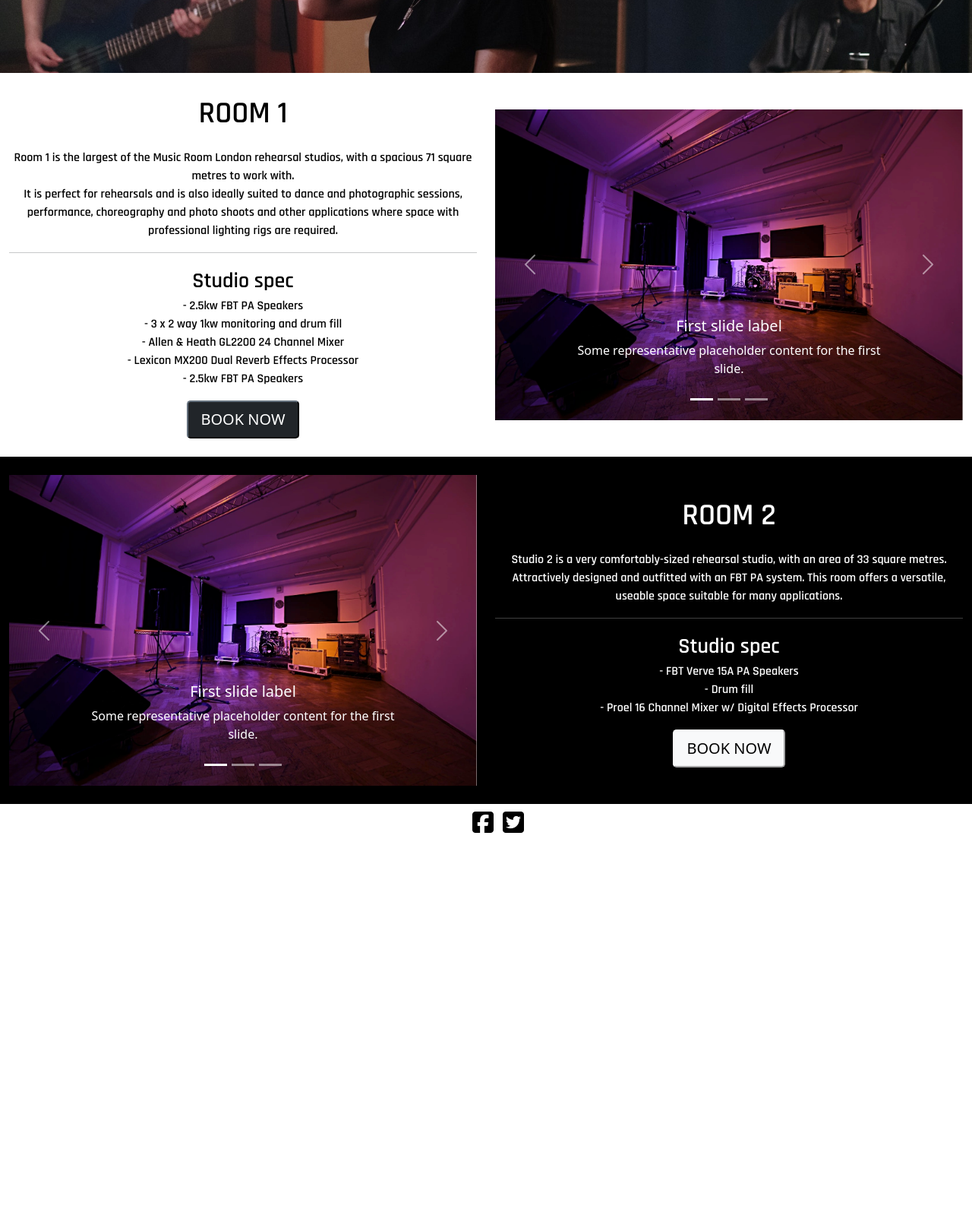
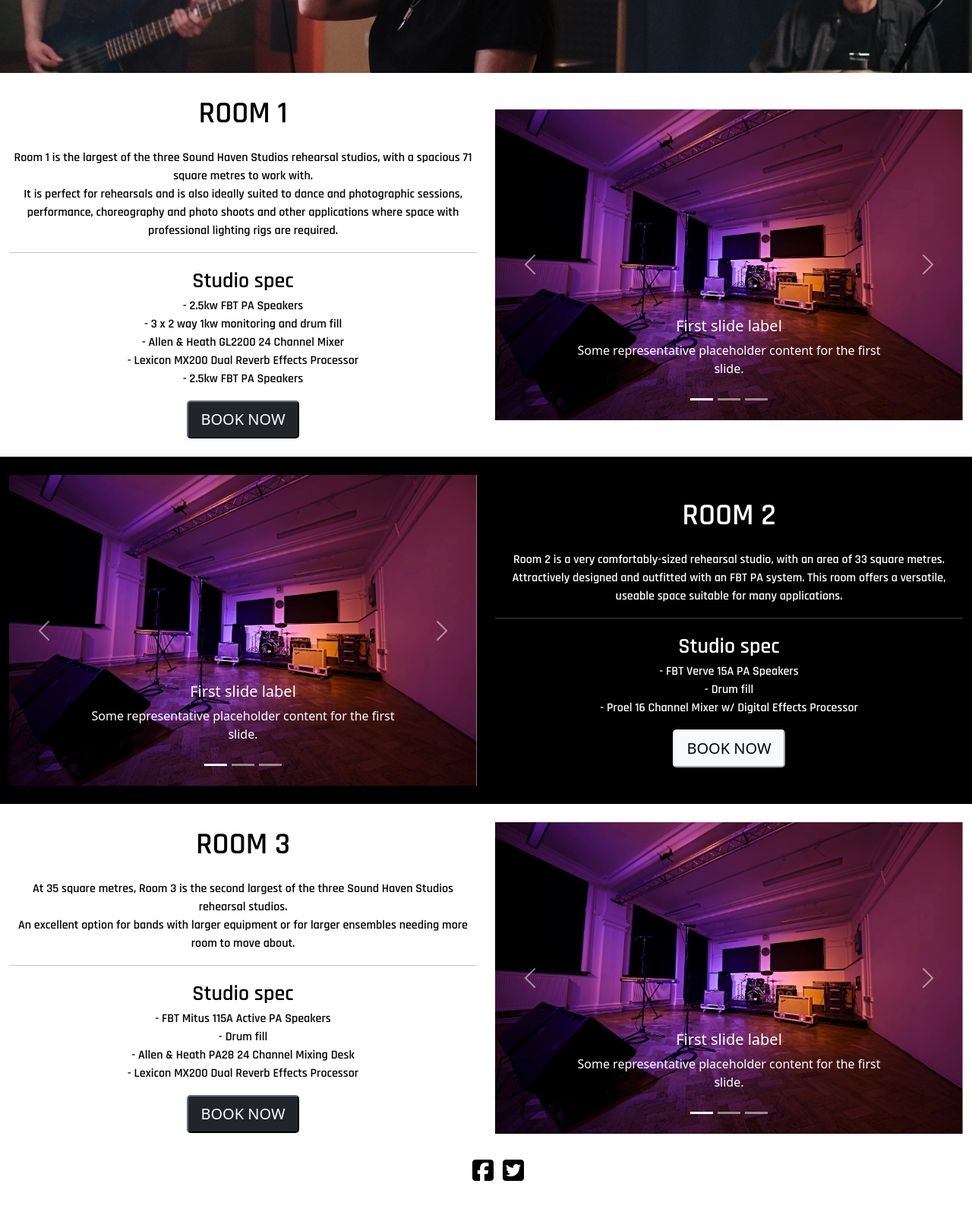
Before and after one commit to DPHamdev/MP-4, a Django app: page / in a window 1280 px wide. Shown: the part 443-2034 px from the top of the page at 76% size. Before the commit the page ends 1539 px from the top, so only its background shows below. Run offline with Django 3.2, Linux system fonts and the light colour scheme; some libraries are stand-ins or nearby versions.

Commit message:
Added room 3 row to home page

```diff
--- a/home/templates/home/index.html
+++ b/home/templates/home/index.html
@@ -37,7 +37,7 @@
                     ROOM 1
                 </p>
                 <p class="raj-bk fs-6">
-                    Room 1 is the largest of the Music Room London rehearsal studios, with a spacious 71 square metres to work with.
+                    Room 1 is the largest of the three Sound Haven Studios rehearsal studios, with a spacious 71 square metres to work with.
                     <br>
                     It is perfect for rehearsals and is also ideally suited to dance and photographic sessions, performance,
                     choreography and photo shoots and other applications where space with professional lighting rigs are required.
@@ -158,7 +158,7 @@
                     ROOM 2
                 </p>
                 <p class="raj-wt fs-6">
-                    Studio 2 is a very comfortably-sized rehearsal studio, with an area of 33 square metres.
+                    Room 2 is a very comfortably-sized rehearsal studio, with an area of 33 square metres.
                     <br>
                     Attractively designed and outfitted with an FBT PA system. This room offers a versatile, useable space suitable for many applications.
                     <hr class="hr-wt">
@@ -183,4 +183,81 @@
         </div>
     </div>
 
+
+        <!-- Room 1 -->
+        <div class="container-fluid h-100 px-0">
+            <div class="row index-room-three text-center mx-0">
+                <div class="col-md my-auto py-4">
+                    <p class="fs-1 raj-bk">
+                        ROOM 3
+                    </p>
+                    <p class="raj-bk fs-6">
+                        At 35 square metres, Room 3 is the second largest of the three Sound Haven Studios rehearsal studios.
+                        <br>
+                        An excellent option for bands with larger equipment or for larger ensembles needing more room to move about.
+                        <hr>
+                        <strong class="raj-bk fs-3">Studio spec</strong>
+                            <ul class="raj-bk px-0 mx-0">
+                                <li>
+                                    - FBT Mitus 115A Active PA Speakers
+                                </li>
+                                <br>
+                                <li>
+                                    - Drum fill
+                                </li>
+                                <br>
+                                <li>
+                                    - Allen & Heath PA28 24 Channel Mixing Desk
+                                </li>
+                                <br>
+                                <li>
+                                    - Lexicon MX200 Dual Reverb Effects Processor
+                                </li>
+                            </ul>
+                    </p>
+                    <button class="btn-lg btn-dark">BOOK NOW</button>
+                </div>
+                <div class="col-md my-auto py-4">
+                    <div id="carouselExampleCaptions" class="carousel slide" data-bs-ride="carousel">
+                        <div class="carousel-indicators">
+                          <button type="button" data-bs-target="#carouselExampleCaptions" data-bs-slide-to="0" class="active" aria-current="true" aria-label="Slide 1"></button>
+                          <button type="button" data-bs-target="#carouselExampleCaptions" data-bs-slide-to="1" aria-label="Slide 2"></button>
+                          <button type="button" data-bs-target="#carouselExampleCaptions" data-bs-slide-to="2" aria-label="Slide 3"></button>
+                        </div>
+                        <div class="carousel-inner">
+                          <div class="carousel-item active">
+                            <img src="/media/images/room1pic1.jpg" class="d-block w-100" alt="...">
+                            <div class="carousel-caption d-none d-md-block">
+                              <h5>First slide label</h5>
+                              <p>Some representative placeholder content for the first slide.</p>
+                            </div>
+                          </div>
+                          <div class="carousel-item">
+                            <img src="/media/images/room1pic2.jpg" class="d-block w-100" alt="...">
+                            <div class="carousel-caption d-none d-md-block">
+                              <h5>Second slide label</h5>
+                              <p>Some representative placeholder content for the second slide.</p>
+                            </div>
+                          </div>
+                          <div class="carousel-item">
+                            <img src="/media/images/room1pic3.jpg" class="d-block w-100" alt="...">
+                            <div class="carousel-caption d-none d-md-block">
+                              <h5>Third slide label</h5>
+                              <p>Some representative placeholder content for the third slide.</p>
+                            </div>
+                          </div>
+                        </div>
+                        <button class="carousel-control-prev" type="button" data-bs-target="#carouselExampleCaptions" data-bs-slide="prev">
+                          <span class="carousel-control-prev-icon" aria-hidden="true"></span>
+                          <span class="visually-hidden">Previous</span>
+                        </button>
+                        <button class="carousel-control-next" type="button" data-bs-target="#carouselExampleCaptions" data-bs-slide="next">
+                          <span class="carousel-control-next-icon" aria-hidden="true"></span>
+                          <span class="visually-hidden">Next</span>
+                        </button>
+                      </div>
+                </div>
+            </div>
+        </div>
+
 {% endblock %}
--- a/static/css/base.css
+++ b/static/css/base.css
@@ -83,6 +83,8 @@ a:hover {
     color: #007ea7 !important;
 }
 
+
+/* Room rows on Home Page */
 .index-room-one {
     margin-top: 250px;
     background: white;
@@ -94,6 +96,11 @@ a:hover {
     width: 100%;
 }
 
+.index-room-three {
+    background: white;
+    width: 100%;
+}
+
 .hr-wt {
     border-top: 1px solid white;
 }
```
